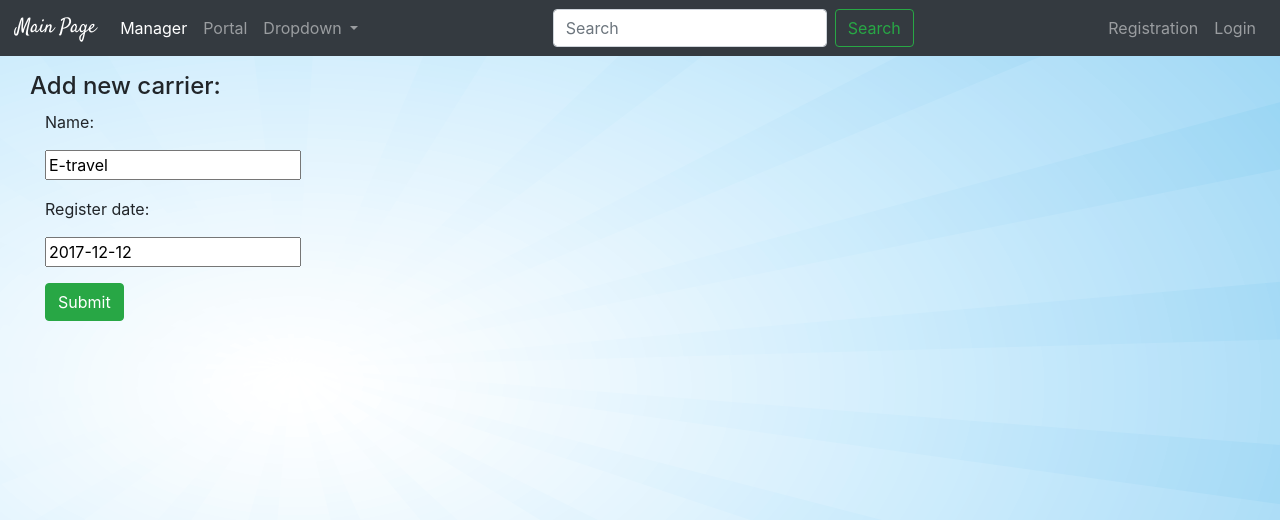
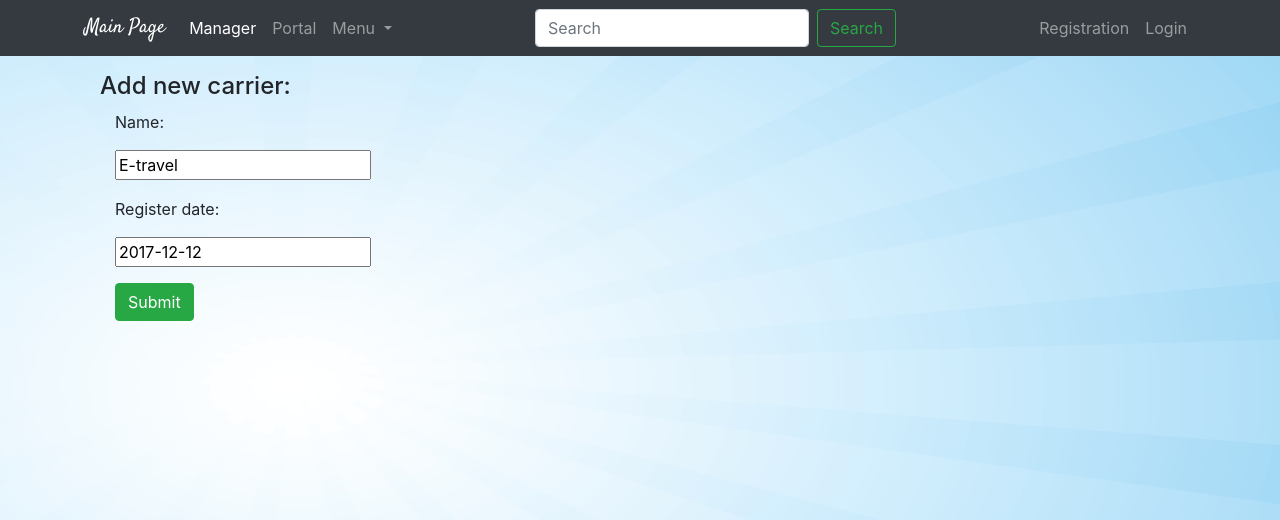
Before and after one commit to DmytroBartoshchuk/ts_test, a Django app: page /manager/carrier/11/ in a window 1280 px wide. Shown: the top 520 px of the page. Run offline with Django 3.2, Linux system fonts and the light colour scheme; data comes from the database, SQL or seed files in the repository; some libraries are stand-ins or nearby versions.

Commit message:
changed master layout from container-fluid to container

```diff
--- a/manager/templates/layouts/master.html
+++ b/manager/templates/layouts/master.html
@@ -16,6 +16,7 @@
   <body>
     <!-- Navigation -->
     <nav class="navbar navbar-expand-lg navbar-dark bg-dark mb-3">
+        <div class="container">
           <a class="navbar-brand" href="#">Main Page</a>
           <button class="navbar-toggler" type="button" data-toggle="collapse" data-target="#navbarSupportedContent" aria-controls="navbarSupportedContent" aria-expanded="false" aria-label="Toggle navigation">
             <span class="navbar-toggler-icon"></span>
@@ -31,7 +32,7 @@
               </li>
               <li class="nav-item dropdown">
                 <a class="nav-link dropdown-toggle" href="#" id="navbarDropdown" role="button" data-toggle="dropdown" aria-haspopup="true" aria-expanded="false">
-              Dropdown
+                  Menu
                 </a>
                 <div class="dropdown-menu" aria-labelledby="navbarDropdown">
                   <a class="dropdown-item" href="{% url 'manager:carrier_list' %}">Carriers</a>
@@ -61,10 +62,11 @@
                 </li>
             </ul>
           </div>
+        </div>
     </nav>
 
     <!-- Content -->
-    <div class="container-fluid">
+    <div class="container">
         {% block content %}
         {% endblock %}
     </div>
```
Lines whose indentation alone changed are shown as unchanged.
